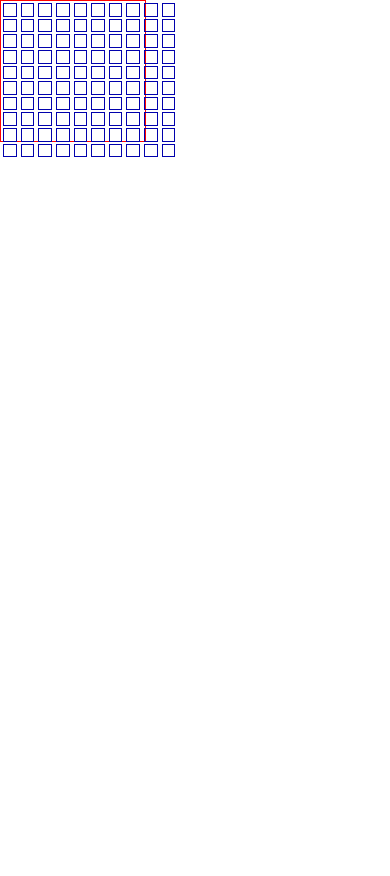
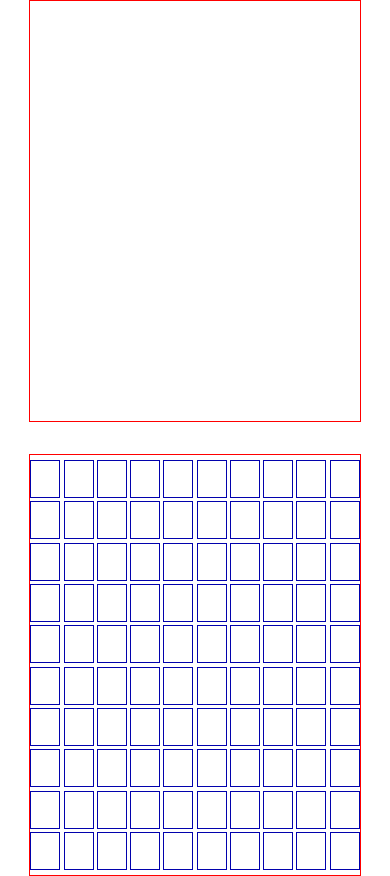
Before and after one commit to HCAC17/BatalhaNaval, a plain HTML site: page index.html in a window 390 px wide. Before the commit the page ends 844 px from the top, so only its background shows below. Drawn offline with Linux system fonts and the light colour scheme.

Commit message:
adicionando responsividade

```diff
--- a/index.html
+++ b/index.html
@@ -7,9 +7,15 @@
     <link rel="stylesheet" href="style.css">
 </head>
 <body>
+    <main>
+        <section>
+            <div id="caixa"></div>
+        </section>
 
-    <div id="box"></div>
-
+        <section class="naval__section-inimigo">
+            <div id="box"></div>
+        </section>
+    </main>
 
     <script src="script.js"></script>
     <script src="batalhaNaval.js"></script>
--- a/script.js
+++ b/script.js
@@ -4,6 +4,7 @@ var linhasEcolunas = 10;
 
 for(var i = 0; i < linhasEcolunas; i++){
     var coluna = document.createElement('div');
+    coluna.setAttribute('class', 'colunas');
     divBox.appendChild(coluna);
 
     for(var j = 0; j < linhasEcolunas; j++){
--- a/style.css
+++ b/style.css
@@ -1,34 +1,60 @@
-
 * {
     margin: 0px;
     padding: 0px;
+    font-size: 16px;
     box-sizing: border-box;
 }
 
+main {
+    display: flex;
+    justify-content: center;
+    gap: 2rem;
+}
 
-#box {
-    border: 1px solid black;
+#box, #caixa {
+    display: flex;
+    justify-content: center;
+    width: 38vw;
+    height: 50vh;
+    border: 1px solid red;
+    margin: 0 auto;
+    padding: .5rem 0;
+    gap: .2rem;
+}
+
+.colunas {
+    display: flex;
+    flex-direction: column;
+    width: 9%;
     height: 100%;
-    width: 10%;
+    gap: .2rem;
 }
 
 .linhas {
-    display: flex;
-    justify-content: center;
-    align-items: center;
     color: white;
-    margin: 2px;
-    width: 3.5vw;
-    height: 3.5vw;
+    height: 9.5%;
     background-repeat: no-repeat;
     background-size: cover;
     background-position: center;
     border: 1px solid rgb(1, 1, 173);
 }
 
-#box {
-    display: flex;
-    width: 37.5vw;
-    height: 36.5vw;
-    border: red 1px solid;
+@media screen and (max-width: 1020px) {
+    main {
+        flex-direction: column;
+    }
+
+    #box, #caixa {
+        width: 85%;
+        height: 50vh;
+        padding: .3rem 0;
+    }
+
+    .colunas {
+        width: 9.5%;
+    }
+
+    .linhas {
+        height: 10%;
+    }
 }
```
